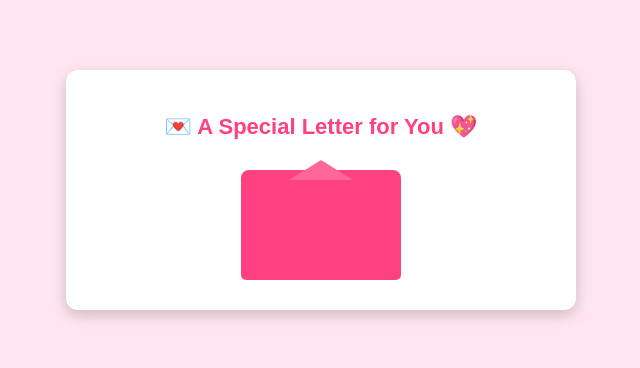
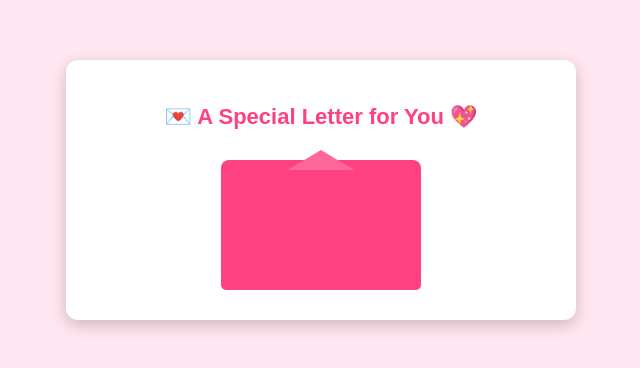
Before and after one commit to SalyyS1/SalyyS1, a plain HTML site: page next_page.html in a window 1280 px wide. Shown: the part 210-578 px from the top of the page, without its empty margins (319-959 px from the left). Drawn offline with Linux system fonts and the light colour scheme.

Commit message:
Update letter_style.css

```diff
--- a/letter_style.css
+++ b/letter_style.css
@@ -1,4 +1,4 @@
-/* 🌸 General Page Styling */
+/* 🌸 General Styling */
 body {
     font-family: 'Poppins', sans-serif;
     background-color: #ffe6f0;
@@ -35,8 +35,8 @@ body {
 /* 💌 Envelope */
 .envelope {
     position: relative;
-    width: 160px;
-    height: 120px;
+    width: 200px;
+    height: 140px;
     margin: 0 auto;
     display: flex;
     flex-direction: column;
@@ -47,9 +47,9 @@ body {
 .flap {
     width: 0;
     height: 0;
-    border-left: 80px solid transparent;
-    border-right: 80px solid transparent;
-    border-bottom: 50px solid #ff6699;
+    border-left: 100px solid transparent;
+    border-right: 100px solid transparent;
+    border-bottom: 60px solid #ff6699;
     position: absolute;
     top: 0;
     transition: transform 0.6s ease-in-out;
@@ -57,8 +57,8 @@ body {
 
 /* 📩 Envelope Body */
 .body {
-    width: 160px;
-    height: 100px;
+    width: 200px;
+    height: 120px;
     background-color: #ff4081;
     position: absolute;
     bottom: 0;
@@ -67,8 +67,8 @@ body {
 
 /* 📄 Letter Inside */
 .letter {
-    width: 85%;
-    max-width: 300px;
+    width: 90%;
+    max-width: 320px;
     background: #fff0f6;
     border: 2px solid #ff4081;
     border-radius: 10px;
@@ -81,6 +81,8 @@ body {
     opacity: 0;
     transform: translateY(50px);
     transition: all 0.8s ease-in-out;
+    position: relative;
+    top: -50px;
 }
 
 /* 📩 Open Envelope Animation */
@@ -90,7 +92,7 @@ body {
 
 .open + .letter {
     opacity: 1;
-    transform: translateY(0);
+    transform: translateY(-100px);
 }
 
 /* 🎀 Buttons */
```
